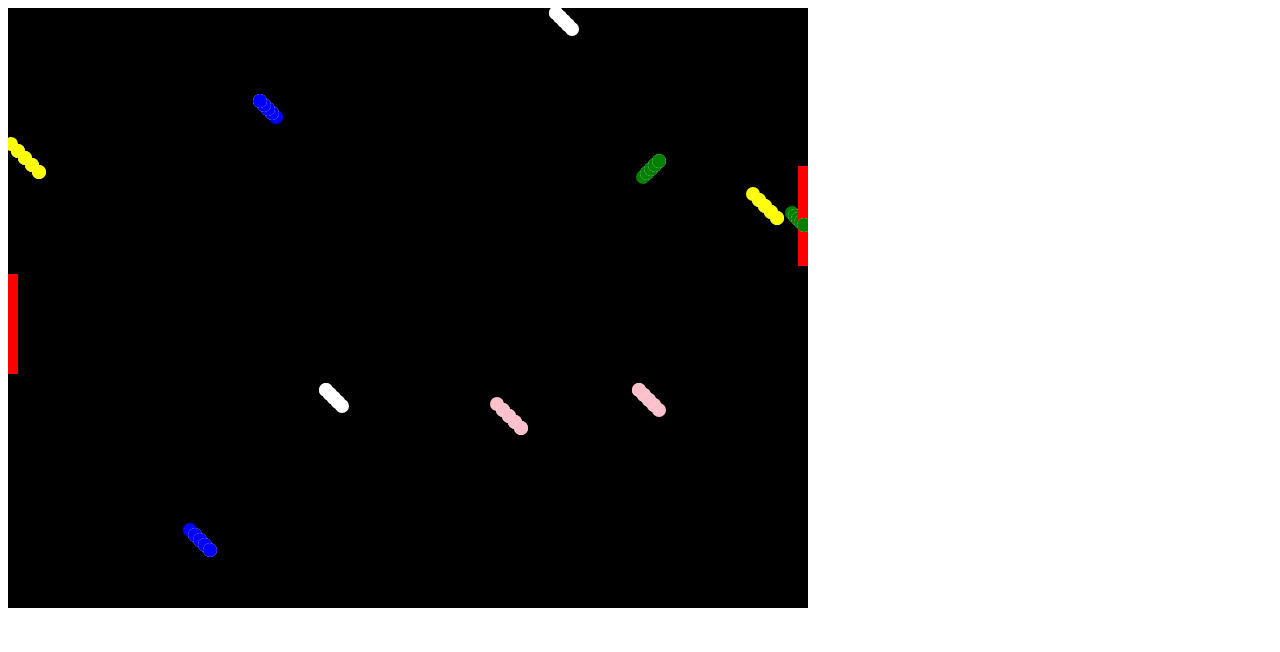
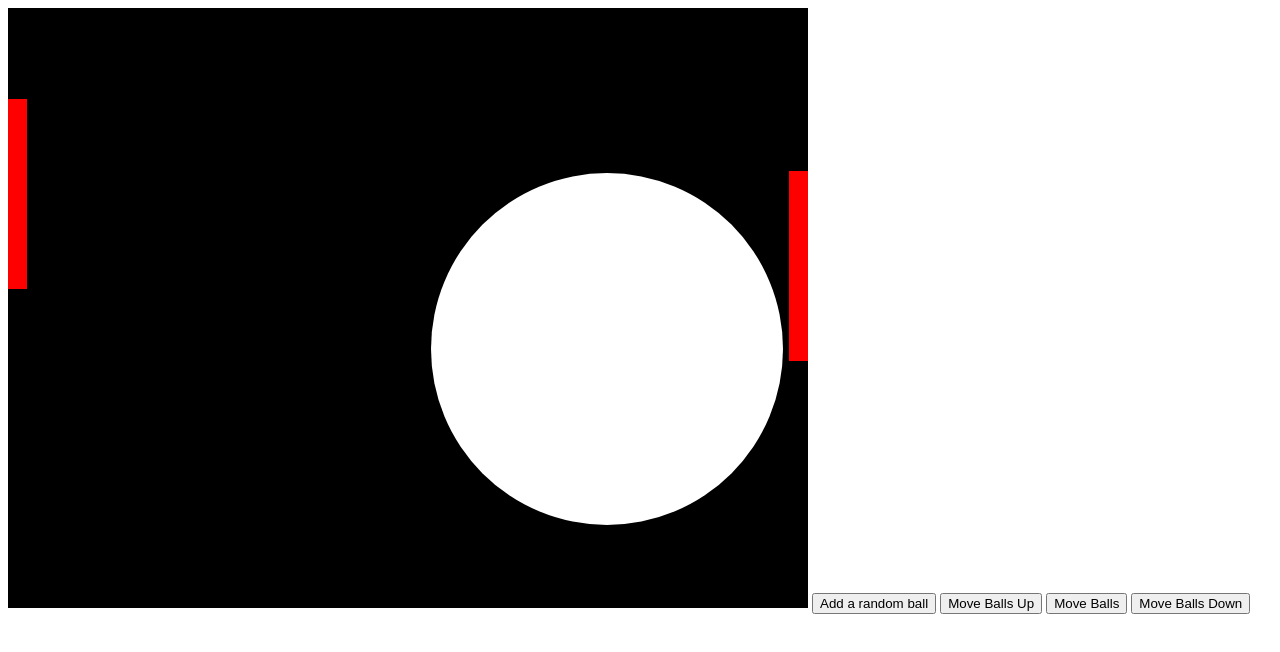
Before and after one commit to newtmex/Ping-Pong-Game, a plain HTML site: page index.html in a window 1280 px wide. Drawn offline with Linux system fonts and the light colour scheme.

Commit message:
Completed object movements

```diff
--- a/index.html
+++ b/index.html
@@ -5,5 +5,9 @@
     </head>
     <body>
         <canvas id="gameMain" width="800" height="600"></canvas>
+        <button onclick="addRandomBall()">Add a random ball</button>
+        <button id="moveBallsUp">Move Balls Up</button>
+        <button id="moveBalls">Move Balls</button>
+        <button id="moveBallsDown">Move Balls Down</button>
     </body>
 </html>
--- a/script.js
+++ b/script.js
@@ -1,71 +1,17 @@
-var canvasContext, ball, player1, player2;
+var canvasContext, ball, player1, player2, frameRate = 1000 / 7;
 
-//Object to hold players behaviours and state
-var Player = function(id){
-
-    if(id === 2) {
-        this.position = {
-            x: 790,
-            y: 210
-        }
-    }
-
-    if(id === 1) {
-        this.position = {
-            x: 0,
-            y: 210
-        }
-    }
-
-    this.size = {
-        height: 100,
-        width: 10
-    }
-
-    this.direction = 'down';
-
-    this.show = function (){
-        canvasContext.fillStyle = 'red';
-        canvasContext.fillRect(this.position.x,this.position.y,this.size.width,this.size.height)
-    }
-
-    this.move = function (direction){
-        var y = 4;
-        //Change the color of the previous draw to the background
-        canvasContext.fillStyle = 'black';
-        canvasContext.fillRect(this.position.x,this.position.y,this.size.width,this.size.height);
-
-        if(direction === 'up') y *= -1;//Reverse the direction
-
-        //Update the position
-        this.position.y += y;//Change the y coordinate
-        canvasContext.fillStyle = 'red';
-        canvasContext.fillRect(this.position.x,this.position.y,this.size.width,this.size.height)
-    }
-
-    this.autoMove = function (y){
-        var y = y || 20;
-        //Change the color of the previous draw to the background
-        canvasContext.fillStyle = 'black';
-        canvasContext.fillRect(this.position.x,this.position.y,this.size.width,this.size.height);
-
-        if(this.position.y <= 0) this.direction = 'down';//Reverse the direction
-        if(this.position.y >= 500) this.direction = 'up';//Reverse the direction
-
-        if(this.direction === 'up') this.position.y -= y;
-        if(this.direction === 'down') this.position.y += y;
-        //Update the position
-        canvasContext.fillStyle = 'red';
-        canvasContext.fillRect(this.position.x,this.position.y,this.size.width,this.size.height)
-    }
+function random(start,end){//Returns a random number from start to end, both included
+    return Math.floor(Math.random() * end) + start;
 }
 
-var Ball = function (color){
+
+var Ball = function (name,color){
     this.color = color;
+    this.name = name;
     this.position = {
         x: Math.floor(Math.random() * 790),
         y: Math.floor(Math.random() * 590),
-        rad: 7,
+        rad: 176,
     }
 
     this.directions = [,'pos','neg'];
@@ -78,12 +24,6 @@ var Ball = function (color){
     this.speed = Math.floor(Math.random() * 5) + 3
     this.show = function (position){
         if(position){
-        //Change the color of the previous draw to the background
-            canvasContext.fillStyle = 'white';
-            canvasContext.beginPath()
-            canvasContext.arc(this.position.x,this.position.y,this.position.rad,0,Math.PI*2,true)
-            canvasContext.fill()
-
             this.position = position;//Update
 
             canvasContext.fillStyle = this.color;
@@ -101,13 +41,14 @@ var Ball = function (color){
     this.move = function (direction){//Direction will be an object with x and y properties be either neg or pos
         var displacement = 4;
         var position = this.position;//Clone the position property, this is done since the show() method will still use the previous value
-
         //Chose the direction
         if(direction){
             switch(direction.x){//For x
                 case 'pos': position.x += displacement;
                     break;
                 case 'neg': position.x -= displacement;
+                    break;
+                case 0: //Change nothing
                     break;
                 default://Use the previous case
                     (this.direction.x === 'pos') ? position.x += displacement : position.x -= displacement;
@@ -117,6 +58,8 @@ var Ball = function (color){
                     break;
                 case 'neg': position.y -= displacement;
                     break;
+                case 0: //Change nothing
+                    break;
                 default://Use the previous case
                     (this.direction.y === 'pos') ? position.y += displacement : position.y -= displacement;
             }
@@ -124,6 +67,8 @@ var Ball = function (color){
             (this.direction.x === 'pos') ? position.x += displacement : position.x -= displacement;
             (this.direction.y === 'pos') ? position.y += displacement : position.y -= displacement;
         }
+
+        //Ensure that the position is not off canvas
         //Update the position
         this.show(position)
     }
@@ -134,20 +79,20 @@ var Ball = function (color){
         //Choose the direction
             switch(this.direction.x){//For x
                 case 'pos': position.x += displacement;
-                    if(position.x + displacement >= 800) this.direction.x = 'neg';//toggle direction
+                    if(position.x + this.position.rad >= 800) this.direction.x = 'neg';//toggle direction
                     break;
                 case 'neg': position.x -= displacement;
-                    if(position.x + displacement <= 0) this.direction.x = 'pos';//toggle direction
+                    if(position.x - this.position.rad <= 0) this.direction.x = 'pos';//toggle direction
                     break;
                 default://Use the previous case
                     (this.direction.x === 'pos') ? position.x += displacement : position.x -= displacement;
             }
             switch(this.direction.y){//For y
                 case 'pos': position.y += displacement;
-                    if(position.y + displacement >= 600) this.direction.y = 'neg';//toggle direction
+                    if(position.y + this.position.rad >= 600) this.direction.y = 'neg';//toggle direction
                     break;
                 case 'neg': position.y -= displacement;
-                    if(position.y + displacement <= 0) this.direction.y = 'pos';//toggle direction
+                    if(position.y - this.position.rad <= 0) this.direction.y = 'pos';//toggle direction
                     break;
                 default://Use the previous case
                     (this.direction.y === 'pos') ? position.y += displacement : position.y -= displacement;
@@ -157,72 +102,165 @@ var Ball = function (color){
     }
 }
 
-Ball.instances = [];//This will hold all the
+Ball.instances = {};//This will hold all the balls formed
+Object.defineProperties(Ball.instances,{
+    length: {
+        value: 0,
+        writable: true
+    },
+    forEach: {
+        value: function(f){
+            for(var ball in this) f.call(this,this[ball])
+        },
+    },
+})
 
-//Init Players
-player1 = new Player(1);
-player2 = new Player(2);
+function addBall(name,color){
+    Ball.instances[name] = new Ball(name,color);//Add the member
+    Ball.instances.length++;//Increase the length
+}
+
 
 //Init Balls
-ball1 = new Ball('white');
-ball2 = new Ball('blue');
-ball3 = new Ball('green');
-ball4 = new Ball('yellow');
-ball5 = new Ball('pink');
-ball6 = new Ball('white');
-ball7 = new Ball('blue');
-ball8 = new Ball('green');
-ball9 = new Ball('yellow');
-ball11 = new Ball('pink');
+const colors = [,'white','blue','green','yellow','pink']
+var totalBalls = 1;
+for(var i = 1;i <= totalBalls; i++){
+    let ballName = 'ball' + i;
+   addBall(ballName,colors[random(1,colors.length - 1)]);
+}
 
-function drawAll (){
-    /** Place the show() method and every draw instance here, so that they can
-     *  overwrite their previous state
-     */
+window.onload = function(){
 
-}
-window.onload = function(){
     const canvas = document.getElementById('gameMain');
     canvasContext = canvas.getContext('2d');
 
-    //Draw the screen
-    canvasContext.fillStyle = 'black';
-    canvasContext.fillRect(0,0,canvas.width,canvas.height);
+    //Object to hold players behaviours and state
+    var Player = function(id){
 
-    player1.show();
-    player2.show();
+        this.size = {
+            height: 190,
+            width: 19
+        }
 
-    ball1.show();
-    ball2.show();
-    ball3.show();
-    ball5.show();
-    ball4.show();ball6.show();
-    ball7.show();
-    ball8.show();
-    ball9.show();
-    ball11.show();
+        if(id === 2) {
+            this.position = {
+                x: canvas.width - this.size.width,
+                y: 210
+            }
+        }
 
+        if(id === 1) {
+            this.position = {
+                x: 0,
+                y: 210
+            }
+        }
+
+        this.directions = [,'up','down']
+        this.direction = this.directions[random(1,2)];
+
+        this.show = function (){
+            canvasContext.fillStyle = 'red';
+            canvasContext.fillRect(this.position.x,this.position.y,this.size.width,this.size.height)
+        }
+
+        this.move = function (direction){
+            var y = 4;
+            //Change the color of the previous draw to the background
+            canvasContext.fillStyle = 'black';
+            canvasContext.fillRect(this.position.x,this.position.y,this.size.width,this.size.height);
+
+            if(direction === 'up') y *= -1;//Reverse the direction
+
+            //Update the position
+            this.position.y += y;//Change the y coordinate
+            canvasContext.fillStyle = 'red';
+            canvasContext.fillRect(this.position.x,this.position.y,this.size.width,this.size.height)
+        }
+
+        this.autoMove = function (y){
+            var y = y || 20;
+
+            if(this.position.y <= 0) this.direction = 'down';//Reverse the direction
+            if(this.position.y >= canvas.height - this.size.height) this.direction = 'up';//Reverse the direction
+
+            if(this.direction === 'up') this.position.y -= y;
+            if(this.direction === 'down') this.position.y += y;
+            //Update the position
+            canvasContext.fillStyle = 'red';
+            canvasContext.fillRect(this.position.x,this.position.y,this.size.width,this.size.height)
+        }
+
+        Player.instances.push(this)
+    }
+    Player.instances = [];
+
+    //Init Players
+    player1 = new Player(1);
+    player2 = new Player(2);
+
+    function drawAll (){
+        /** Place the show() method and every draw instance here, so that they can
+         *  overwrite their previous state
+         */
+
+        //Draw the screen
+        canvasContext.fillStyle = 'black';
+        canvasContext.fillRect(0,0,canvas.width,canvas.height);
+
+        //Draw the balls˝
+        Ball.instances.forEach((ball)=>{
+            ball.autoMove()
+        });
+
+        //Draw the players
+        function playerSpeed(){
+            return random(1,20);
+        }
+        Player.instances.forEach((player)=>{
+            player.autoMove(playerSpeed())
+        })
+
+    }
+
+    function moveBalls(direction){
+        canvasContext.fillStyle = 'black';
+        canvasContext.fillRect(0,0,canvas.width,canvas.height);
+
+        //Draw the balls˝
+       if(direction){
+            Ball.instances.forEach((ball)=>{
+                ball.move(direction)
+            });
+       }else{
+            Ball.instances.forEach((ball)=>{
+                ball.autoMove()
+            });
+        }
+
+        //Draw the players
+        Player.instances.forEach((player)=>{
+            player.show()
+        })
+    }
+/*
     var direction = [,'up','down'];
 
     player1.direction = direction[Math.floor(Math.random() * 2) + 1]
     player2.direction = direction[Math.floor(Math.random() * 2) + 1]
-    setInterval(function(){
-        var rand1 = Math.floor(Math.random() * 20) + 1;
-        var rand2 = Math.floor(Math.random() * 20) + 1;
-        rand1 -= rand1 % 2;
-        rand2 -= rand2 % 2;
-        player1.autoMove(rand1);
-        player2.autoMove(rand2);
+*/
+    var draw = setInterval(function(){
+        drawAll();
+    },frameRate)
 
-        ball1.autoMove();
-        ball2.autoMove();
-        ball3.autoMove();
-        ball4.autoMove();
-        ball5.autoMove();ball6.autoMove();
-        ball7.autoMove();
-        ball8.autoMove();
-        ball9.autoMove();
-        ball11.autoMove();
-        console.log(Ball.instances)
-    },1110)
+    document.getElementById('moveBalls').addEventListener('click',()=>moveBalls(),true);
+    document.getElementById('moveBallsUp').addEventListener('click',()=>moveBalls({x:0,y:'pos'}),true);
+    document.getElementById('moveBallsDown').addEventListener('click',()=>moveBalls({x:0,y:'neg'}));
 }
+
+
+function addRandomBall(){
+    var ballIndex = Ball.instances.length + 1;
+    var ballName = 'ball' + ballIndex;
+    addBall(ballName,colors[random(1,colors.length - 1)]);
+}
```
